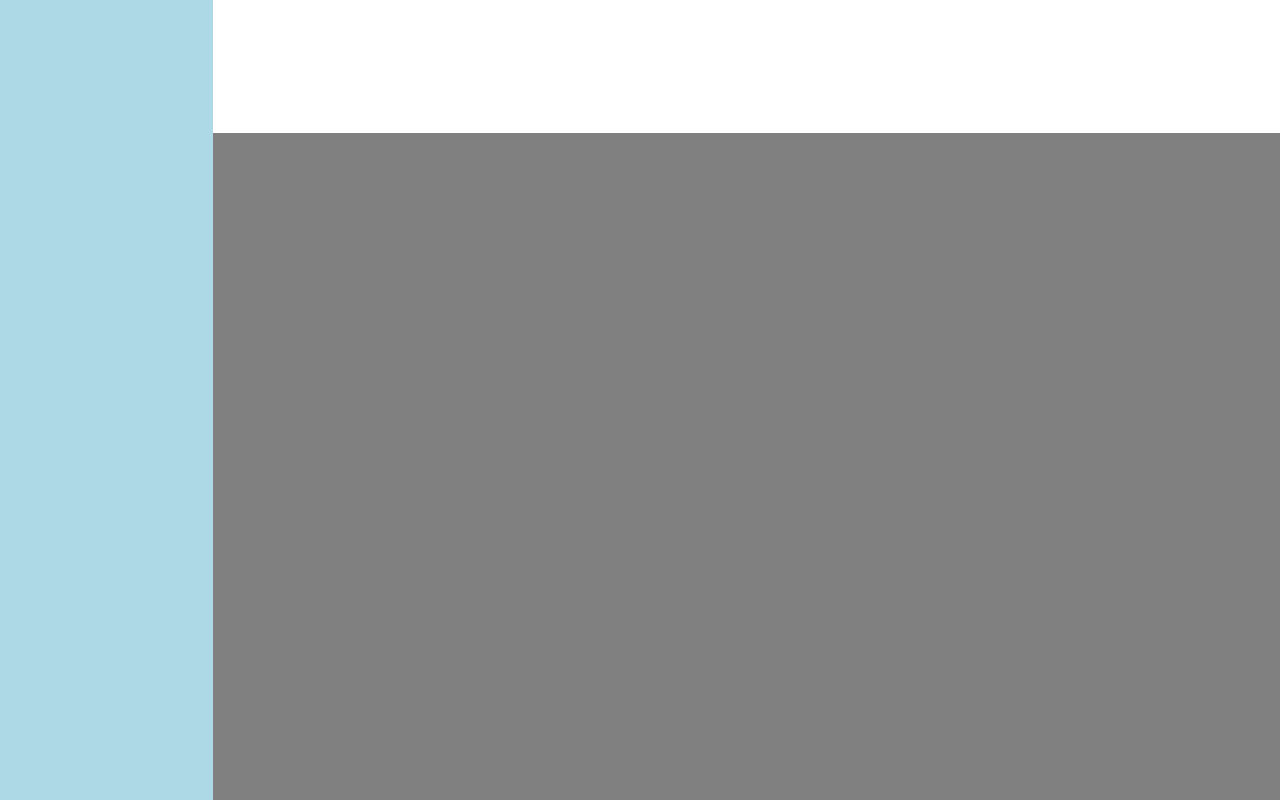
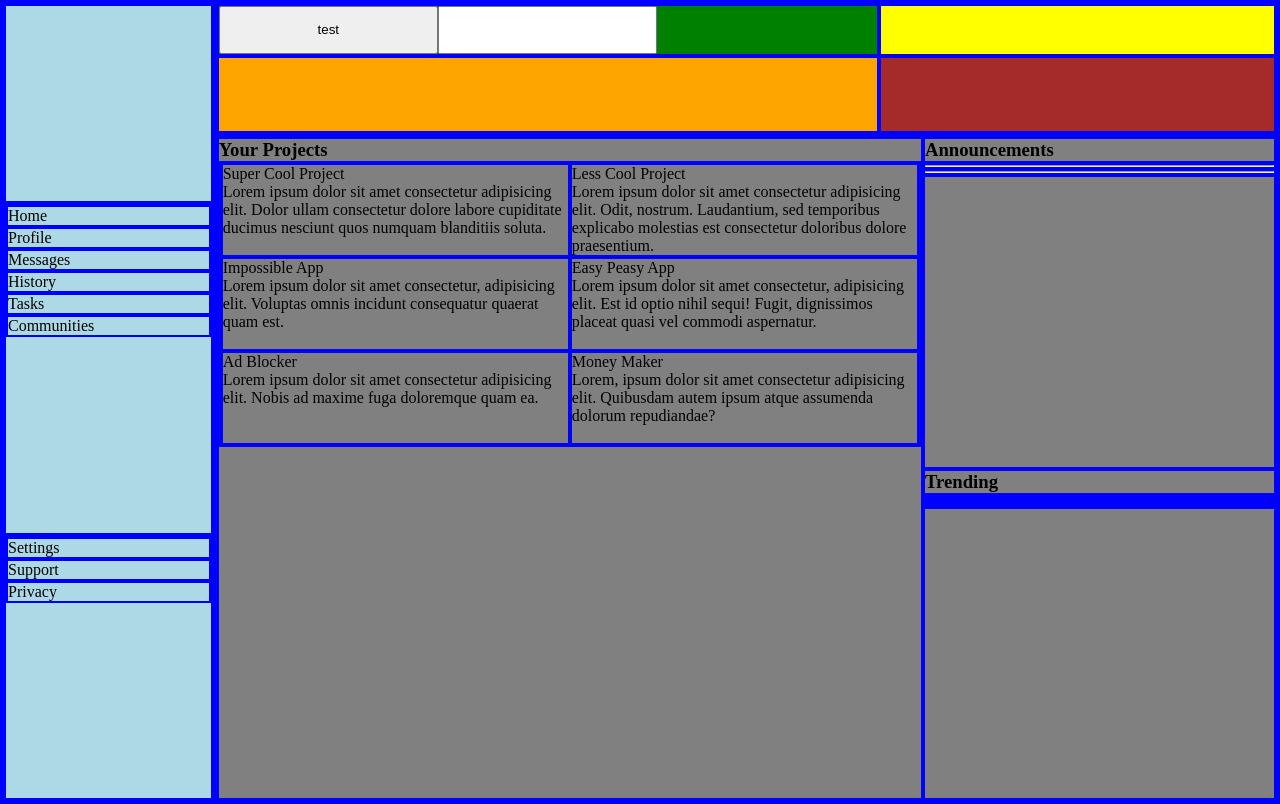
Before and after one commit to birchbeak/odin-admin-dashboard, a plain HTML site: page index.html in a window 1280 px wide. Drawn offline with Linux system fonts and the light colour scheme.

Commit message:
Add changes to project

```diff
--- a/index.html
+++ b/index.html
@@ -9,9 +9,80 @@
     </head>
     <body>
         <div class="container">
-            <div class="sidebar"></div>
-            <div class="header"></div>
-            <div class="content"></div>
+            <div class="sidebar">
+                <div class="side-header"></div>
+                <div class="side-info">
+                    <div>Home</div>
+                    <div>Profile</div>
+                    <div>Messages</div>
+                    <div>History</div>
+                    <div>Tasks</div>
+                    <div>Communities</div>
+                </div>
+                <div class="side-settings">
+                    <div>Settings</div>
+                    <div>Support</div>
+                    <div>Privacy</div>
+                </div>
+            </div>
+            <div class="header">
+                <div class="search">
+                    <button type="submit">test</button>
+                    <input type="search" name="search" id="search">
+                </div>
+                <div class="user"></div>
+                <div class="greeting"></div>
+                <div class="buttons"></div>
+            </div>
+
+            <div class="content">
+                <div class="projects">
+                    <h3>Your Projects</h3>
+                    <div class="proj-list">
+                        <div class="proj">
+                            <p>Super Cool Project</p>
+                            <p>Lorem ipsum dolor sit amet consectetur adipisicing elit. Dolor ullam consectetur dolore labore cupiditate ducimus nesciunt quos numquam blanditiis soluta.</p>
+                        </div>
+                        <div class="proj">
+                            <p>Less Cool Project</p>
+                            <p>Lorem ipsum dolor sit amet consectetur adipisicing elit. Odit, nostrum. Laudantium, sed temporibus explicabo molestias est consectetur doloribus dolore praesentium.</p>
+                        </div>
+                        <div class="proj">
+                            <p>Impossible App</p>
+                            <p>Lorem ipsum dolor sit amet consectetur, adipisicing elit. Voluptas omnis incidunt consequatur quaerat quam est.</p>
+                        </div>
+                        <div class="proj">
+                            <p>Easy Peasy App</p>
+                            <p>Lorem ipsum dolor sit amet consectetur, adipisicing elit. Est id optio nihil sequi! Fugit, dignissimos placeat quasi vel commodi aspernatur.</p>
+                        </div>
+                        <div class="proj">
+                            <p>Ad Blocker</p>
+                            <p>Lorem ipsum dolor sit amet consectetur adipisicing elit. Nobis ad maxime fuga doloremque quam ea.
+                            </p>
+                        </div>
+                        <div class="proj">
+                            <p>Money Maker</p>
+                            <p>Lorem, ipsum dolor sit amet consectetur adipisicing elit. Quibusdam autem ipsum atque assumenda dolorum repudiandae?</p>
+                        </div>
+                    </div>
+                </div>
+                <div class="announcements">
+                    <h3>Announcements</h3>
+                    <div class="ann"></div>
+                    <hr class="line">
+                    <div class="ann"></div>
+                    <hr class="line">
+                    <div class="ann"></div>
+                </div>
+                <div class="trending">
+                    <h3>Trending</h3>
+                    <div class="trend"></div>
+                    <div class="trend"></div>
+                    <div class="trend"></div>
+                    <div class="trend"></div>
+                </div>
+            </div>
+
         </div>
     </body>
 </html>
--- a/style.css
+++ b/style.css
@@ -7,30 +7,104 @@ html, body{
     height: 100vh;
 }
 
+div{
+    border: 2px solid blue;
+}
+
 .container{
     height: 100%;
     display: grid;
     grid-template-columns: 1fr 5fr;
     grid-template-rows: 1fr 5fr;
-
-
 }
 
+/* Sidebar */
 .sidebar{
+    display:grid;
     grid-row:1/span 2;
 
     background-color: lightblue;
 }
 
+.side-heading{
+
+}
+
+.side-heading, .side-info, .side-settings{
+
+}
+
+/* Header Area */
 .header{
+    display:grid;
+    grid-template:2fr 3fr/5fr 3fr;
     grid-column: 2/span 1;
 
     background-color: white;
 }
 
+.search{
+    display: grid;
+    grid-template-columns: 1fr 1fr 1fr;
+
+    background-color: green;
+}
+
+.user{
+    display: grid;
+    grid-template-columns: 1fr 1fr 1fr;
+
+    background-color: yellow;
+}
+
+.greeting{
+    display: grid;
+    grid-template-columns: 1fr 1fr 1fr;
+
+    background-color: orange;
+}
+
+.buttons{
+    display: grid;
+    grid-template-columns: 1fr 1fr 1fr;
+
+    background-color: brown;
+}
+
+/* Content Area */
 .content{
+    display:grid;
+    grid-template: 1fr 1fr/ 1fr 1fr 1fr;
+
     grid-row: 2/span 1;
     grid-column: 2/span 1;
 
     background-color:grey;
 }
+
+/* Your Projects */
+.projects{
+    grid-row: 1/3;
+    grid-column: 1/3;
+}
+
+.proj-list{
+    display:grid;
+    grid-template: 1fr 1fr 1fr/ 1fr 1fr;
+}
+
+.proj{
+
+}
+
+/* Announcements */
+.announcements{
+    grid-row: 1/2;
+    grid-column: 3/4;
+}
+
+/* Trending */
+.trending{
+    grid-row: 2/3;
+    grid-column: 3/4;
+}
```
Also changed, not shown: 1 other file.
